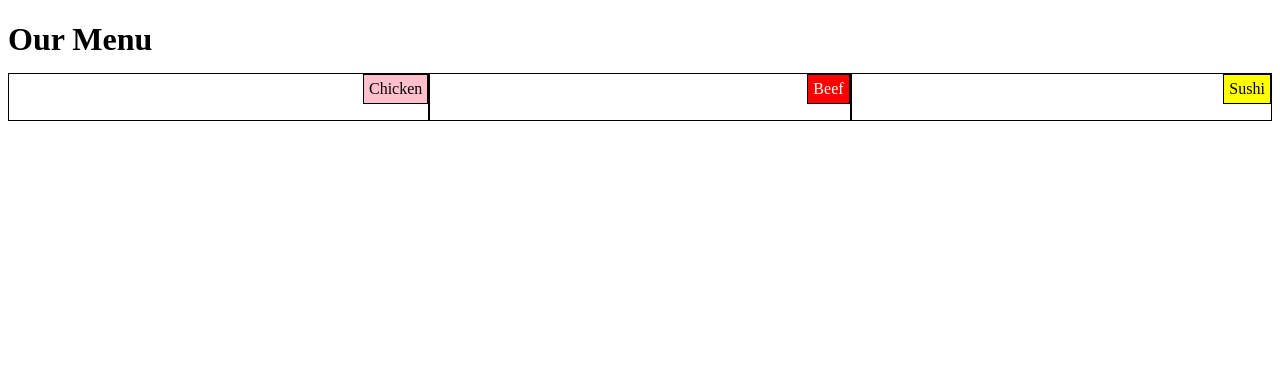
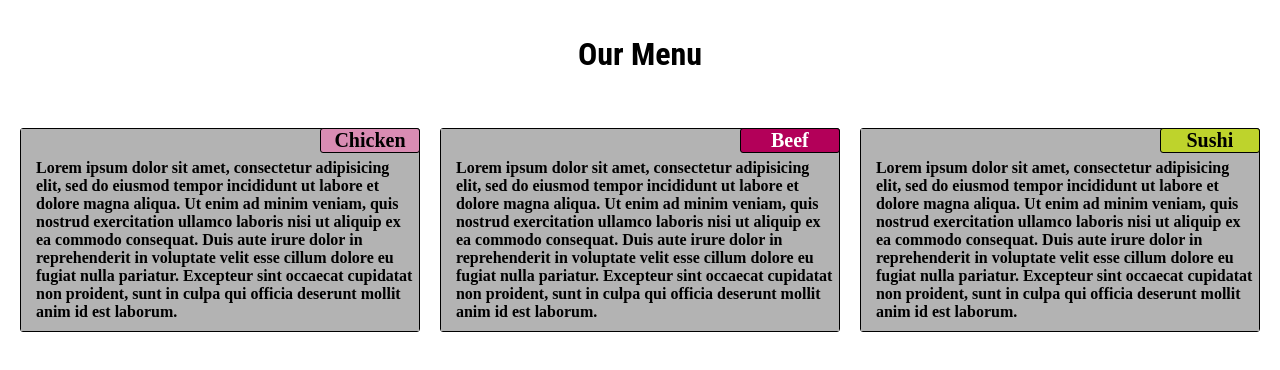
Before and after one commit to AlexViy/coursera-test, a plain HTML site: page module2-solution/index.html in a window 1280 px wide. Drawn offline with Linux system fonts and the light colour scheme.

Commit message:
My first page

```diff
--- a/module2-solution/css/styles.css
+++ b/module2-solution/css/styles.css
@@ -1,50 +1,82 @@
 * {
   box-sizing: border-box;
+  padding: 0;
+  margin: 0;
 
 }
+.row {
+	width: 100%;
+	position: relative;
+	padding: 10px;
+
+}
+/*.container {
+	position: relative;
+}*/
 h1 {
-  margin-bottom: 15px;
+  margin: 35px auto 35px auto;
+  text-align: center;
+  font-family: 'Roboto Condensed', sans-serif;
+}
+
+.sectext {
+	padding: 30px 5px 10px 15px;
+	background-color: #b3b3b3;
+	font-weight: bolder;
+
+}
+
+.section {
+	position: relative;
+	margin: 10px 10px;
+	border: 1px solid black;
+	border-radius: 3px;
+
+}
+
+.section:hover {
+	box-shadow: 3px 3px 5px #8e8e91;
+	transition: 0.5s;
+}
+
+#chicken {
+	background-color: #d98cb3;
+
+}
+#beef {
+	background-color: #b30059;
+	color: white;
+
+}
+#sushi {
+	background-color: #bed32c;
+
+}
+.title {
+	border: 1px solid black;
+	position: absolute;
+	right: -1px;
+	top: -1px;
+	font-size: 20px;
+	border-radius: 3px;
+	width: 100px;
+	text-align: center;
+	font-weight: bold;
+
+
+}
+.col-lg-4 .col-md-6 .col-sm-12 {
+	position: relative;
 }
 
 
-
-/* Simple Responsive Framework. */
-.row {
-  width: 100%;
-}
-
-#chicken {
-	background-color: pink;
-	margin-top: 0px;
-	margin-right: 0px;
-	float: right;
-	border: 1px solid black;
-	padding: 5px;
-}
-#beef {
-	background-color: red;
-	color: white;
-	margin-top: 0px;
-	margin-right: 0px;
-	float: right;
-	border: 1px solid black;
-	padding: 5px;
-}
-#sushi {
-	background-color: yellow;
-	margin-top: 0px;
-	margin-right: 0px;
-	float: right;
-	border: 1px solid black;
-	padding: 5px;
-}
-
 @media (min-width: 992px) {
 .col-lg-1, .col-lg-2, .col-lg-3, .col-lg-4, .col-lg-5, .col-lg-6,
-	.col-lg-7, .col-lg-8, .col-lg-9, .col-lg-10, .col-lg-11, .col-lg-12
-	{
+.col-lg-7, .col-lg-8, .col-lg-9, .col-lg-10, .col-lg-11,
+.col-lg-12 {
 	float: left;
-		border: 1px solid black;
+	height: auto;
+
 	}
 .col-lg-1 {
 	width: 8.33%;
@@ -56,7 +88,7 @@ h1 {
 	width: 25%;
 }
 .col-lg-4 {
-    width: 33.33%;
+	width: 33.33%
 }
 .col-lg-5 {
 	width: 41.66%;
@@ -82,21 +114,21 @@ h1 {
 .col-lg-12 {
 	width: 100%;
 }
+}
+
+
+@media (min-width: 768px) and (max-width: 991px) {
+  .col-md-1, .col-md-2, .col-md-3, .col-md-4, .col-md-5, .col-md-6,
+  .col-md-7, .col-md-8, .col-md-9, .col-md-10, .col-md-11,
+  .col-md-12 {
+  	float: left;
 
   }
-
-@media (min-width: 768px) and (max-width:  991px) {
-	.col-md-1, .col-md-2, .col-md-3, .col-md-4, .col-md-5, .col-md-6,
-	 .col-md-7, .col-md-8, .col-md-9, .col-md-10, .col-md-11, .col-md-12 {
-		float: left;
-		border: 1px solid black;
-		margin: 5px;
-	}
   .col-md-1 {
-    width: 8.33%;
+  	width: 8.33%
   }
   .col-md-2 {
-    width: 16.66%;
+  	width: 16.66%
   }
   .col-md-3 {
   	width: 25%;
@@ -128,50 +160,25 @@ h1 {
   .col-md-12 {
   	width: 100%;
   }
+}
+
+@media (max-width: 767px) {
+  .col-sm-1, .col-sm-2, .col-sm-3, .col-sm-4, .col-sm-5, .col-sm-6,
+  .col-sm-7, .col-sm-8, .col-sm-9, .col-sm-10, .col-sm-11,
+  .col-sm-12 {
+  	float: left;
 
   }
-
-@media (min-width: 767px) {
-	.col-sm-1, .col-sm-2, .col-sm-3, .col-sm-4, .col-sm-5, .col-sm-6,
-	.col-sm-7, .col-sm-8, .col-sm-9, .col-sm-10, .col-sm-11, .col-sm-12 {
-		float: left;
-		border: 1px solid black;
-		margin: 5px
+  .col-sm-1 {width: 8.33%;}
+  .col-sm-2 {width: 16.66%;}
+  .col-sm-3 {width: 25%;}
+  .col-sm-4 {width: 33.33%;}
+  .col-sm-5 {width: 41.66%;}
+  .col-sm-6 {width: 50%;}
+  .col-sm-7 {width: 58.33%;}
+  .col-sm-8 {width: 66.66%;}
+  .col-sm-9 {width: 74.99;}
+  .col-sm-10 {width: 83.33%;}
+  .col-sm-11 {width: 91.66%;}
+  .col-sm-12 {width: 100%;}
 }
-	  .col-sm-1 {
-    width: 8.33%;
-  }
-  .col-sm-2 {
-    width: 16.66%;
-  }
-  .col-sm-3 {
-    width: 25%;
-  }
-  .col-sm-4 {
-    width: 33.33%;
-  }
-  .col-sm-5 {
-    width: 41.66%;
-  }
-  .col-sm-6 {
-    width: 50%;
-  }
-  .col-sm-7 {
-    width: 58.33%;
-  }
-  .col-sm-8 {
-    width: 66.66%;
-  }
-  .col-sm-9 {
-    width: 74.99%;
-  }
-  .col-sm-10 {
-    width: 83.33%;
-  }
-  .col-sm-11 {
-    width: 91.66%;
-  }
-  .col-sm-12 {
-    width: 100%;
-  }
-}
--- a/module2-solution/index.html
+++ b/module2-solution/index.html
@@ -9,13 +9,41 @@
 <body>
 <h1>Our Menu</h1>
 
-<div class="container-fluid">
+<div class="container">
 <div class="row">
-	<div class="col-lg-4 col-md-6"><p id="chicken">Chicken</p></div>
-	<div class="col-lg-4 col-md-6"><p id="beef">Beef</p></div>
-	<div class="col-lg-4 col-md-6"><p id="sushi">Sushi</p></div>
-</div>
-</div>
+	<div class="col-lg-4 col-md-6 col-sm-12">
+		<div class="section sec1">
+		<p class="title" id="chicken">Chicken</p>
+		<p class="sectext">Lorem ipsum dolor sit amet, consectetur adipisicing elit, sed do eiusmod
+		tempor incididunt ut labore et dolore magna aliqua. Ut enim ad minim veniam,
+		quis nostrud exercitation ullamco laboris nisi ut aliquip ex ea commodo
+		consequat. Duis aute irure dolor in reprehenderit in voluptate velit esse
+		cillum dolore eu fugiat nulla pariatur. Excepteur sint occaecat cupidatat non
+		proident, sunt in culpa qui officia deserunt mollit anim id est laborum.</p>
+		</div>
+	</div>
+	<div class="col-lg-4 col-md-6 col-sm-12">
+		<div class="section sec2">
+		<p class="title" id="beef">Beef</p>
+		<p class="sectext">Lorem ipsum dolor sit amet, consectetur adipisicing elit, sed do eiusmod
+		tempor incididunt ut labore et dolore magna aliqua. Ut enim ad minim veniam,
+		quis nostrud exercitation ullamco laboris nisi ut aliquip ex ea commodo
+		consequat. Duis aute irure dolor in reprehenderit in voluptate velit esse
+		cillum dolore eu fugiat nulla pariatur. Excepteur sint occaecat cupidatat non
+		proident, sunt in culpa qui officia deserunt mollit anim id est laborum.</p>
+		</div>
+	</div>
+	<div class="col-lg-4 col-md-12 col-sm-12">
+		<div class="section sec3">
+		<p class="title" id="sushi">Sushi</p>
+		<p class="sectext">Lorem ipsum dolor sit amet, consectetur adipisicing elit, sed do eiusmod
+		tempor incididunt ut labore et dolore magna aliqua. Ut enim ad minim veniam,
+		quis nostrud exercitation ullamco laboris nisi ut aliquip ex ea commodo
+		consequat. Duis aute irure dolor in reprehenderit in voluptate velit esse
+		cillum dolore eu fugiat nulla pariatur. Excepteur sint occaecat cupidatat non
+		proident, sunt in culpa qui officia deserunt mollit anim id est laborum.</p>
+		</div>
+	</div>
 
 </body>
 </html>
```
Lines whose indentation alone changed are shown as unchanged.
